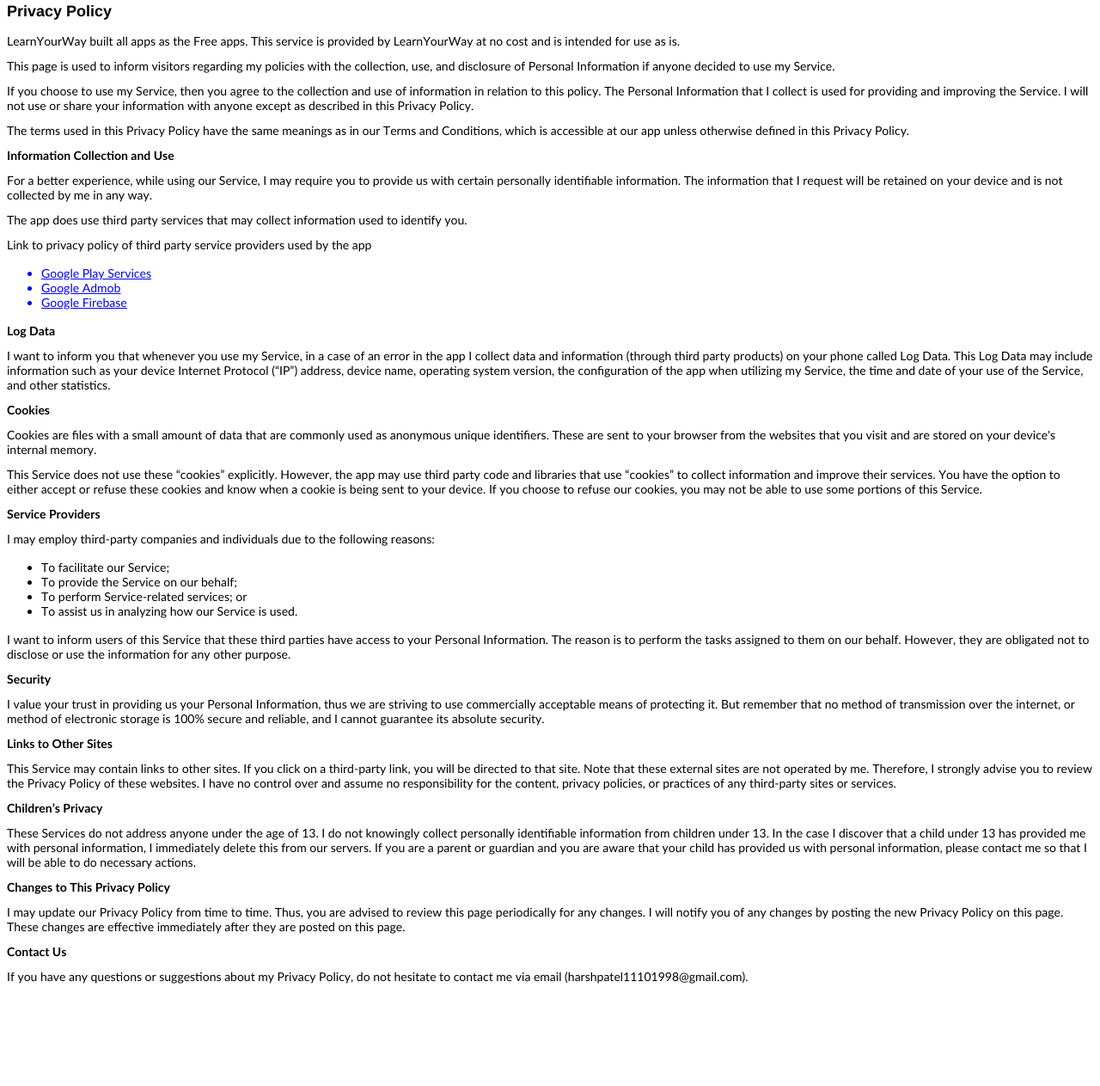
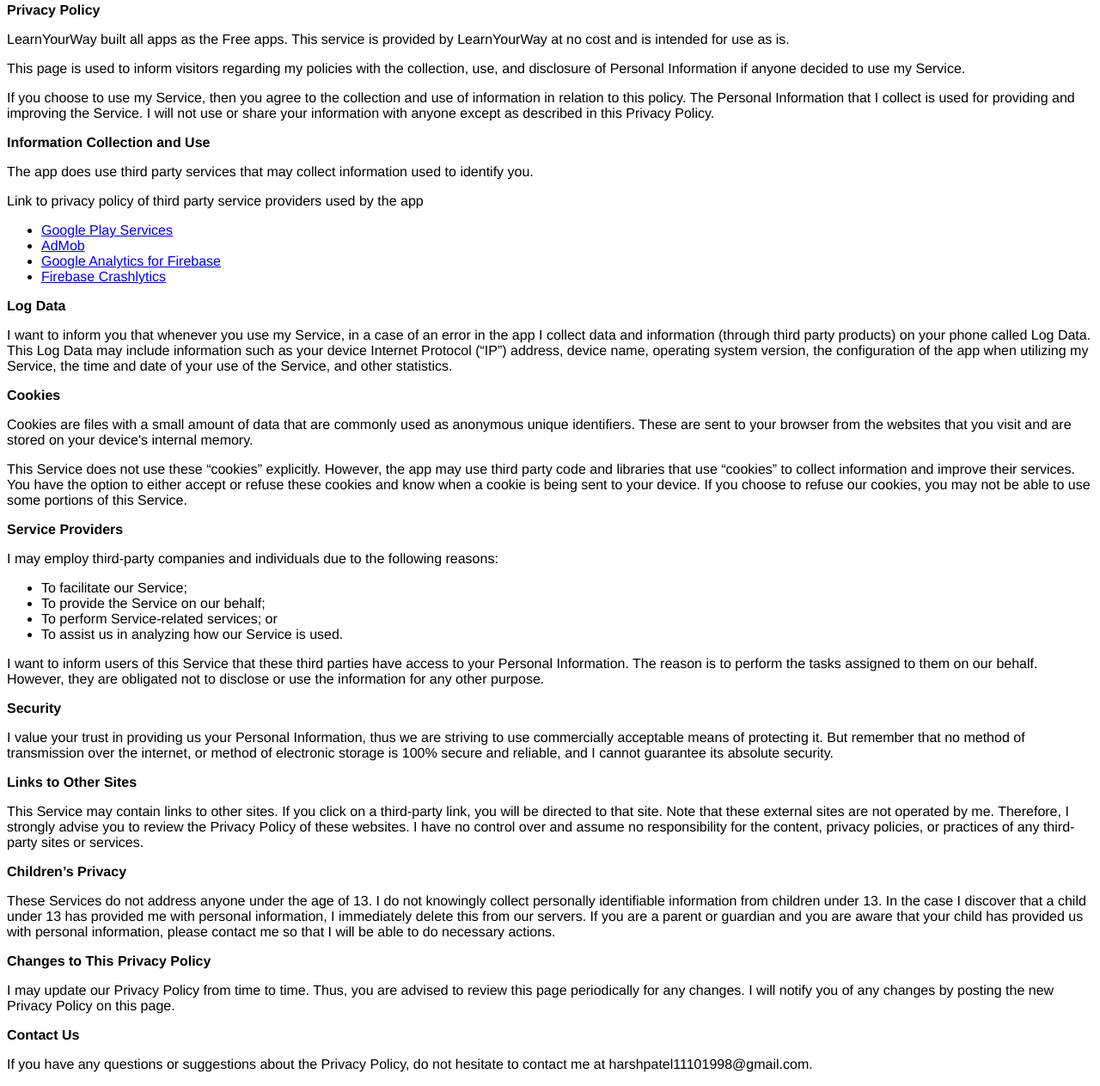
Before and after one commit to harshpatel11101998/harshpatel11101998.github.io, a plain HTML site: page index.html in a window 1280 px wide. Shown: the part 5-1268 px from the top of the page at 86% size. Before the commit the page ends 1161 px from the top, so only its background shows below. Drawn offline with Linux system fonts and the light colour scheme.

Commit message:
Update index.html

```diff
--- a/index.html
+++ b/index.html
@@ -1,61 +1,80 @@
-<!DOCTYPE html PUBLIC "-//W3C//DTD HTML 4.01//EN" "http://www.w3.org/TR/html4/strict.dtd">
+<!DOCTYPE html>
 <html>
     <head>
-  <meta http-equiv="Content-Type" content="text/html; charset=utf-8">
-  <meta http-equiv="Content-Style-Type" content="text/css">
+        <meta charset='utf-8'>
+        <meta name='viewport' content='width=device-width'>
         <title>Privacy Policy</title>
-  <meta name="Generator" content="Cocoa HTML Writer">
-  <meta name="CocoaVersion" content="1671.2">
-  <style type="text/css">
-    p.p2 {margin: 0.0px 0.0px 12.0px 0.0px; line-height: 14.0px; font: 14.0px 'Calibri'; color: #000000; -webkit-text-stroke: #000000}
-    p.p3 {margin: 0.0px 0.0px 12.0px 0.0px; line-height: 15.0px; font: 14.0px 'Calibri'; color: #000000; -webkit-text-stroke: #000000}
-    li.li4 {margin: 0.0px 0.0px 0.0px 0.0px; line-height: 14.0px; font: 14.0px 'Calibri'; color: #0000e9; -webkit-text-stroke: #000000}
-    li.li5 {margin: 0.0px 0.0px 0.0px 0.0px; line-height: 14.0px; font: 14.0px 'Calibri'; color: #0000e3}
-    li.li6 {margin: 0.0px 0.0px 0.0px 0.0px; line-height: 14.0px; font: 14.0px 'Calibri'; color: #000000; -webkit-text-stroke: #000000}
-    span.s1 {font-kerning: none}
-    span.s2 {-webkit-text-stroke: 0px #000000}
-    span.s3 {text-decoration: underline ; font-kerning: none}
-    ul.ul1 {list-style-type: disc}
-  </style>
+        <style> body { font-family: 'Helvetica Neue', Helvetica, Arial, sans-serif; padding:0em;} </style>
     </head>
     <body>
-<h2 style="margin: 0.0px 0.0px 14.9px 0.0px; line-height: 23.0px; font: 18.0px 'Helvetica Neue'; color: #000000; -webkit-text-stroke: #000000"><span class="s1"><b>Privacy Policy</b></span></h2>
-<p class="p2"><span class="s1">LearnYourWay built all apps as the Free apps. This service is provided by LearnYourWay at no cost and is intended for use as is.<span class="Apple-converted-space"> </span></span></p>
-<p class="p2"><span class="s1">This page is used to inform visitors regarding my policies with the collection, use, and disclosure of Personal Information if anyone decided to use my Service.<span class="Apple-converted-space"> </span></span></p>
-<p class="p2"><span class="s1">If you choose to use my Service, then you agree to the collection and use of information in relation to this policy. The Personal Information that I collect is used for providing and improving the Service. I will not use or share your information with anyone except as described in this Privacy Policy.<span class="Apple-converted-space"> </span></span></p>
-<p class="p2"><span class="s1">The terms used in this Privacy Policy have the same meanings as in our Terms and Conditions, which is accessible at our app unless otherwise defined in this Privacy Policy.<span class="Apple-converted-space"> </span></span></p>
-<p class="p3"><span class="s1"><b>Information Collection and Use</b></span></p>
-<p class="p2"><span class="s1">For a better experience, while using our Service, I may require you to provide us with certain personally identifiable information. The information that I request will be retained on your device and is not collected by me in any way.<span class="Apple-converted-space"> </span></span></p>
-<p class="p2"><span class="s1">The app does use third party services that may collect information used to identify you.</span></p>
-<p class="p2"><span class="s1">Link to privacy policy of third party service providers used by the app</span></p>
-<ul class="ul1">
-  <li class="li4"><span class="s2"><a href="https://www.google.com/policies/privacy/"><span class="s3">Google Play Services</span></a></span></li>
-  <li class="li4"><span class="s2"><a href="https://support.google.com/admob/answer/6128543?hl=en"><span class="s3">Google Admob</span></a></span></li>
-  <li class="li4"><span class="s2"><a href="https://firebase.google.com/support/privacy"><span class="s3">Google Firebase</span></a></span></li>
+        <strong>Privacy Policy</strong>
+        <p>
+            LearnYourWay built all apps as the Free apps. This service is provided by LearnYourWay at no cost and is intended for use as is.
+        </p>
+        <p>
+            This page is used to inform visitors regarding my policies with the collection, use, and disclosure of Personal Information if anyone decided to use my Service.
+        </p>
+        <p>
+            If you choose to use my Service, then you agree to the collection and use of information in relation to this policy. The Personal Information that I collect is used for providing and improving the Service. I will not use or share your information with anyone except as described in this Privacy Policy.
+        </p>
+        <p><strong>Information Collection and Use</strong></p>
+        <div>
+            <p>
+                The app does use third party services that may collect information used to identify you.
+            </p>
+            <p>
+                Link to privacy policy of third party service providers used by the app
+            </p>
+            <ul>
+                <li><a href="https://www.google.com/policies/privacy/" target="_blank" rel="noopener noreferrer">Google Play Services</a></li>
+                <li><a href="https://support.google.com/admob/answer/6128543?hl=en" target="_blank" rel="noopener noreferrer">AdMob</a></li>
+                <li><a href="https://firebase.google.com/policies/analytics" target="_blank" rel="noopener noreferrer">Google Analytics for Firebase</a></li>
+                <li><a href="https://firebase.google.com/support/privacy/" target="_blank" rel="noopener noreferrer">Firebase Crashlytics</a></li>
             </ul>
-<p class="p3"><span class="s1"><b>Log Data</b></span></p>
-<p class="p2"><span class="s1">I want to inform you that whenever you use my Service, in a case of an error in the app I collect data and information (through third party products) on your phone called Log Data. This Log Data may include information such as your device Internet Protocol (“IP”) address, device name, operating system version, the configuration of the app when utilizing my Service, the time and date of your use of the Service, and other statistics.<span class="Apple-converted-space"> </span></span></p>
-<p class="p3"><span class="s1"><b>Cookies</b></span></p>
-<p class="p2"><span class="s1">Cookies are files with a small amount of data that are commonly used as anonymous unique identifiers. These are sent to your browser from the websites that you visit and are stored on your device's internal memory.<span class="Apple-converted-space"> </span></span></p>
-<p class="p2"><span class="s1">This Service does not use these “cookies” explicitly. However, the app may use third party code and libraries that use “cookies” to collect information and improve their services. You have the option to either accept or refuse these cookies and know when a cookie is being sent to your device. If you choose to refuse our cookies, you may not be able to use some portions of this Service.<span class="Apple-converted-space"> </span></span></p>
-<p class="p3"><span class="s1"><b>Service Providers</b></span></p>
-<p class="p2"><span class="s1">I may employ third-party companies and individuals due to the following reasons:</span></p>
-<ul class="ul1">
-  <li class="li6"><span class="s2"></span><span class="s1">To facilitate our Service;</span></li>
-  <li class="li6"><span class="s2"></span><span class="s1">To provide the Service on our behalf;</span></li>
-  <li class="li6"><span class="s2"></span><span class="s1">To perform Service-related services; or</span></li>
-  <li class="li6"><span class="s2"></span><span class="s1">To assist us in analyzing how our Service is used.</span></li>
+        </div>
+        <p><strong>Log Data</strong></p>
+        <p>
+            I want to inform you that whenever you use my Service, in a case of an error in the app I collect data and information (through third party products) on your phone called Log Data. This Log Data may include information such as your device Internet Protocol (“IP”) address, device name, operating system version, the configuration of the app when utilizing my Service, the time and date of your use of the Service, and other statistics.
+        </p>
+        <p><strong>Cookies</strong></p>
+        <p>
+            Cookies are files with a small amount of data that are commonly used as anonymous unique identifiers. These are sent to your browser from the websites that you visit and are stored on your device's internal memory.
+        </p>
+        <p>
+            This Service does not use these “cookies” explicitly. However, the app may use third party code and libraries that use “cookies” to collect information and improve their services. You have the option to either accept or refuse these cookies and know when a cookie is being sent to your device. If you choose to refuse our cookies, you may not be able to use some portions of this Service.
+        </p>
+        <p><strong>Service Providers</strong></p>
+        <p>
+            I may employ third-party companies and individuals due to the following reasons:
+        </p>
+        <ul>
+            <li>To facilitate our Service;</li>
+            <li>To provide the Service on our behalf;</li>
+            <li>To perform Service-related services; or</li>
+            <li>To assist us in analyzing how our Service is used.</li>
         </ul>
-<p class="p2"><span class="s1">I want to inform users of this Service that these third parties have access to your Personal Information. The reason is to perform the tasks assigned to them on our behalf. However, they are obligated not to disclose or use the information for any other purpose.<span class="Apple-converted-space"> </span></span></p>
-<p class="p3"><span class="s1"><b>Security</b></span></p>
-<p class="p2"><span class="s1">I value your trust in providing us your Personal Information, thus we are striving to use commercially acceptable means of protecting it. But remember that no method of transmission over the internet, or method of electronic storage is 100% secure and reliable, and I cannot guarantee its absolute security.<span class="Apple-converted-space"> </span></span></p>
-<p class="p3"><span class="s1"><b>Links to Other Sites</b></span></p>
-<p class="p2"><span class="s1">This Service may contain links to other sites. If you click on a third-party link, you will be directed to that site. Note that these external sites are not operated by me. Therefore, I strongly advise you to review the Privacy Policy of these websites. I have no control over and assume no responsibility for the content, privacy policies, or practices of any third-party sites or services.<span class="Apple-converted-space"> </span></span></p>
-<p class="p3"><span class="s1"><b>Children’s Privacy</b></span></p>
-<p class="p2"><span class="s1">These Services do not address anyone under the age of 13. I do not knowingly collect personally identifiable information from children under 13. In the case I discover that a child under 13 has provided me with personal information, I immediately delete this from our servers. If you are a parent or guardian and you are aware that your child has provided us with personal information, please contact me so that I will be able to do necessary actions.<span class="Apple-converted-space"> </span></span></p>
-<p class="p3"><span class="s1"><b>Changes to This Privacy Policy</b></span></p>
-<p class="p2"><span class="s1">I may update our Privacy Policy from time to time. Thus, you are advised to review this page periodically for any changes. I will notify you of any changes by posting the new Privacy Policy on this page. These changes are effective immediately after they are posted on this page.<span class="Apple-converted-space"> </span></span></p>
-<p class="p3"><span class="s1"><b>Contact Us</b></span></p>
-<p class="p2"><span class="s1">If you have any questions or suggestions about my Privacy Policy, do not hesitate to contact me via email (harshpatel11101998@gmail.com).<span class="Apple-converted-space"> </span></span></p>
+        <p>
+            I want to inform users of this Service that these third parties have access to your Personal Information. The reason is to perform the tasks assigned to them on our behalf. However, they are obligated not to disclose or use the information for any other purpose.
+        </p>
+        <p><strong>Security</strong></p>
+        <p>
+            I value your trust in providing us your Personal Information, thus we are striving to use commercially acceptable means of protecting it. But remember that no method of transmission over the internet, or method of electronic storage is 100% secure and reliable, and I cannot guarantee its absolute security.
+        </p>
+        <p><strong>Links to Other Sites</strong></p>
+        <p>
+            This Service may contain links to other sites. If you click on a third-party link, you will be directed to that site. Note that these external sites are not operated by me. Therefore, I strongly advise you to review the Privacy Policy of these websites. I have no control over and assume no responsibility for the content, privacy policies, or practices of any third-party sites or services.
+        </p>
+        <p><strong>Children’s Privacy</strong></p>
+        <p>
+            These Services do not address anyone under the age of 13. I do not knowingly collect personally identifiable information from children under 13. In the case I discover that a child under 13 has provided me with personal information, I immediately delete this from our servers. If you are a parent or guardian and you are aware that your child has provided us with personal information, please contact me so that I will be able to do necessary actions.
+        </p>
+        <p><strong>Changes to This Privacy Policy</strong></p>
+        <p>
+            I may update our Privacy Policy from time to time. Thus, you are advised to review this page periodically for any changes. I will notify you of any changes by posting the new Privacy Policy on this page.
+        </p>
+        <p><strong>Contact Us</strong></p>
+        <p>
+            If you have any questions or suggestions about the Privacy Policy, do not hesitate to contact me at harshpatel11101998@gmail.com.
+        </p>
     </body>
 </html>
```
Lines whose indentation alone changed are shown as unchanged.
